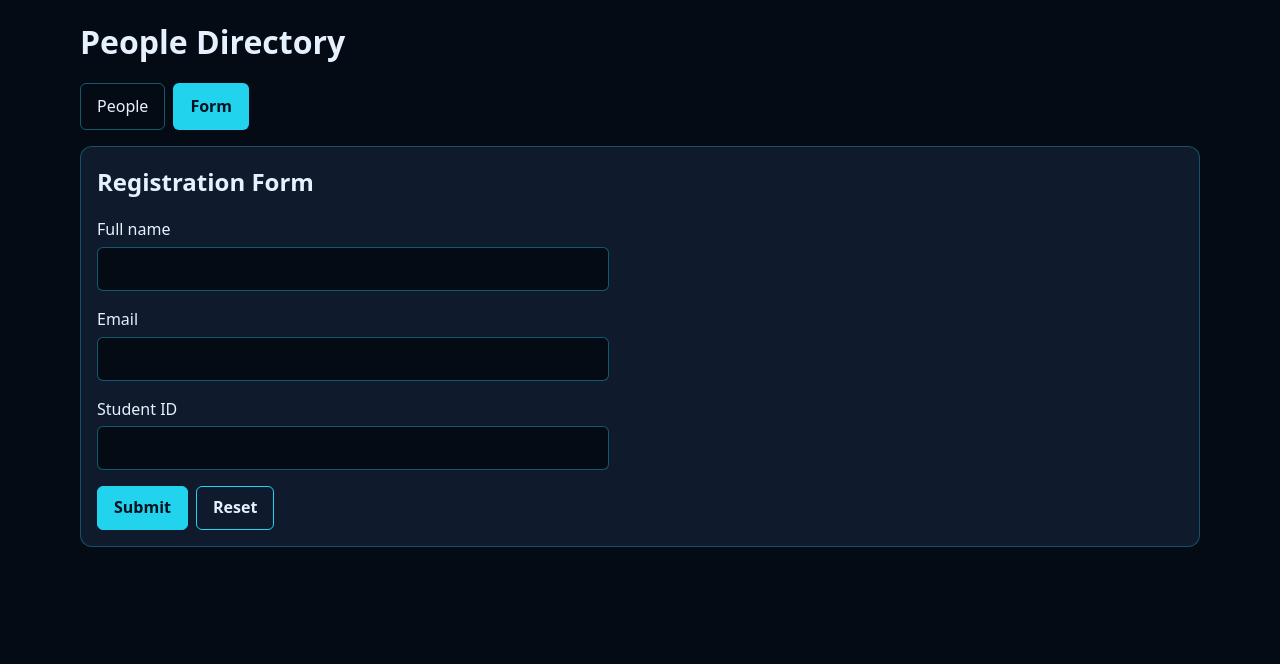
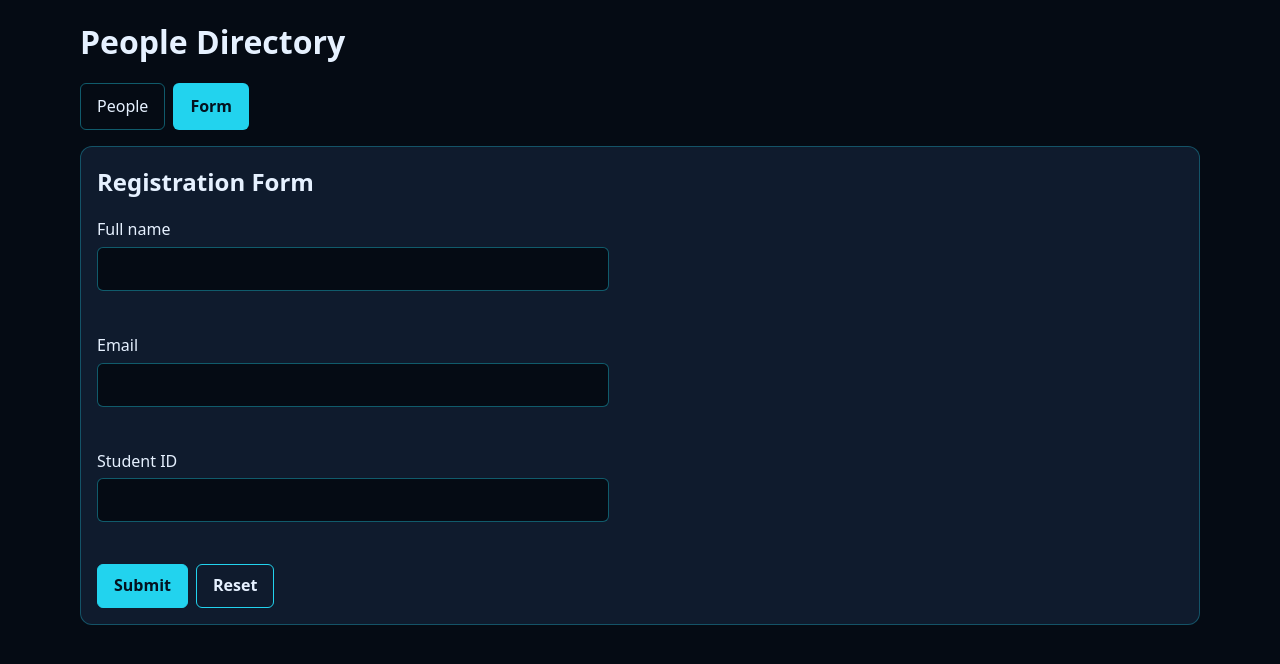
Before and after one commit to nguyenntkpvnm21/24521198_NguyenThaiKhanhNguyen_LAB4, a React (Vite) app: page /form in a window 1280 px wide. Shown: the top 664 px of the page. Built offline with nearby package versions, Linux system fonts and the light colour scheme.

Commit message:
fix: reserve error row to stop layout shift

```diff
--- a/src/components/InputField.module.css
+++ b/src/components/InputField.module.css
@@ -1,5 +1,6 @@
 .field {
   display: grid;
+  grid-template-rows: auto auto minmax(1.375rem, auto);
   gap: calc(var(--space) / 4);
   min-width: 0;
 }
```
